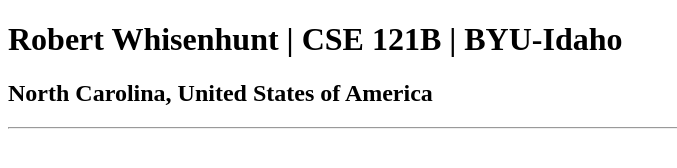
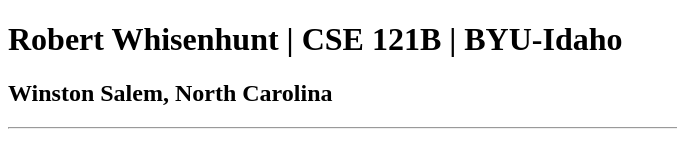
Before and after one commit to whisenhunt-robert/cse121b, a plain HTML site: page index.html in a window 1280 px wide. Shown: the whole page, without its empty margins (0-677 px from the left). Drawn offline with Linux system fonts and the light colour scheme.

Commit message:
Changed location back to what it was before.

```diff
--- a/index.html
+++ b/index.html
@@ -7,6 +7,6 @@
 </head>
 <body>
     <h1>Robert Whisenhunt | CSE 121B | BYU-Idaho</h1>
-    <h2>North Carolina, United States of America</h2>
+    <h2>Winston Salem, North Carolina</h2>
     <hr>
 </body>
```
